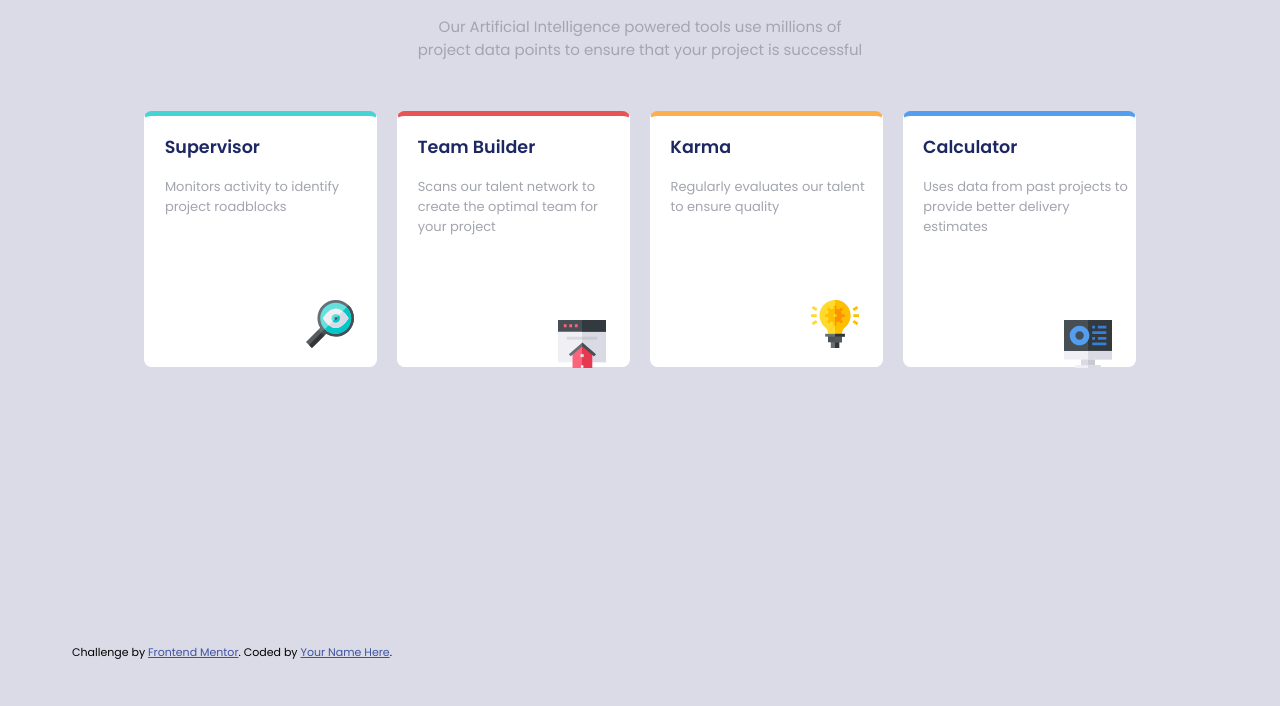
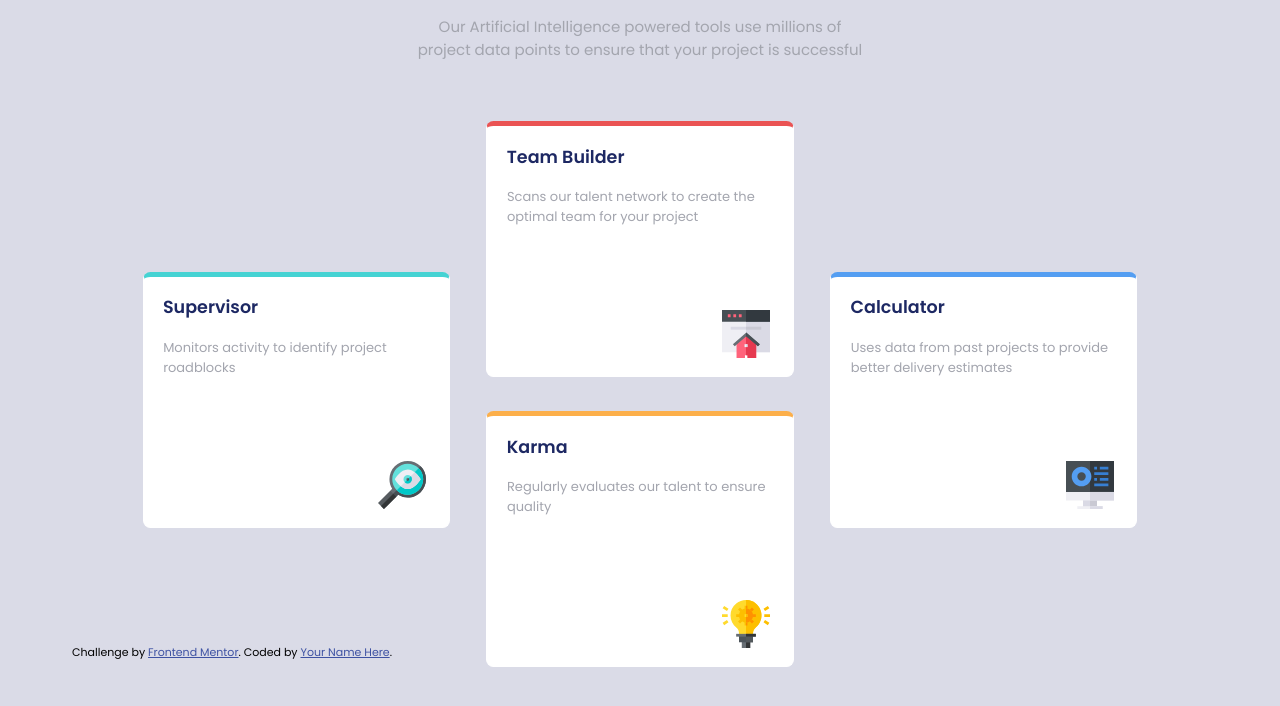
Before and after one commit to adeola-praise/Frontend-Mentor---Four-card-feature-section-solution, a plain HTML site: page index.html in a window 1280 px wide. Shown: the part 128-834 px from the top of the page. Drawn offline with Linux system fonts and the light colour scheme.

Commit message:
Correct Desktop View Layout

```diff
--- a/styles.css
+++ b/styles.css
@@ -117,13 +117,10 @@ img{
         padding-right: 27em;
     }
 
-    .set-two{
-        width: 30%;
-        height: 250px;
-    }
     .cards{
         height: 250px;
-        width: 40%;
+        width: 80%;
+        margin: 0;
     }
 
     section{
@@ -132,30 +129,39 @@ img{
     }
 
     .cards-container{
-        display: flex;
-        flex-direction: row;
-        justify-content: space-around;
-        align-items: center;
-        margin-right: 10%;
-        margin-left: 10%;
+        display: grid;
+        grid-template-columns: repeat(3, 1fr);
+        grid-template-rows: repeat(2, 1fr);
+        grid-template-areas:
+        'supervisor team calculator'
+        'supervisor karma calculator'
+        ;
+        margin-left: 4em;
+        margin-right: 4em;
+        margin-top: 4em;
     }
 
-    /* #card-one{
-        display: inline;
+    #card-one{
+        grid-area: supervisor;
+        margin-left: 5em;
+        justify-self: center;
+    }
+
+    #card-two{
+        grid-area: team;
+        justify-self: center;
+        margin-bottom: 1.5em;
+    }
+
+    #card-three{
+        grid-area: karma;
+        justify-self: center;
     }
 
     #card-four{
-        display: inline;
-    } */
-
-    /* #card-two,#card-three{
-        width: 85%;
-        margin-left: 1.8em;
-    } */
-
-    #card-three{
-        /* margin-top: 2em;
-        display: inline-block; */
+        grid-area: calculator;
+        justify-self: center;
+        margin-right: 5em;
     }
 
     .cards p{
```
